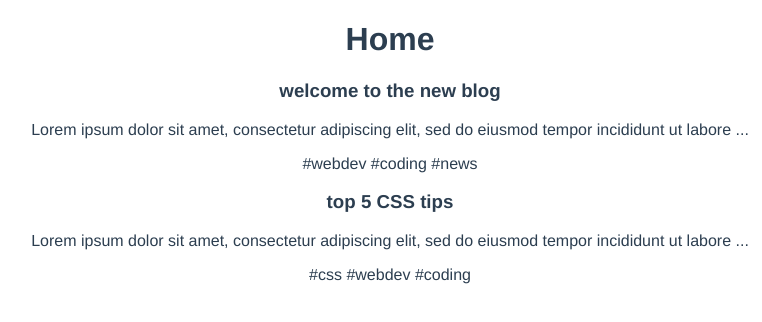
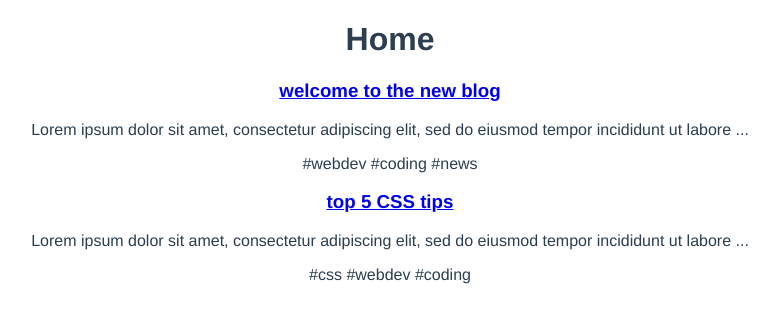
Before and after one commit to towsif031/vue-blog, a Vue app: page / in a window 1280 px wide. Shown: the top 322 px of the page, without its empty margins (250-1012 px from the left). Built offline with nearby package versions, Linux system fonts and the light colour scheme; data requests are answered from the project's data file.

Commit message:
routes for post details pages.

```diff
--- a/src/components/PostList.vue
+++ b/src/components/PostList.vue
@@ -5,7 +5,6 @@
 </template>
 
 <script>
-import { onMounted, onUnmounted, onUpdated } from '@vue/runtime-core';
 import SinglePost from './SinglePost.vue';
 
 export default {
--- a/src/components/SinglePost.vue
+++ b/src/components/SinglePost.vue
@@ -1,13 +1,15 @@
 <template>
 	<div class="post">
-		<h3>{{ post.title }}</h3>
+		<router-link :to="{ name: 'Details', params: { id: post.id } }">
+			<h3>{{ post.title }}</h3>
+		</router-link>
 		<p>{{ snippet }}</p>
 		<span v-for="tag in post.tags" :key="tag"> #{{ tag }} </span>
 	</div>
 </template>
 
 <script>
-import { computed } from '@vue/reactivity';
+import { computed } from 'vue';
 export default {
 	props: ['post'],
 	setup(props) {
--- a/src/router/index.js
+++ b/src/router/index.js
@@ -1,11 +1,18 @@
 import { createRouter, createWebHistory } from 'vue-router';
 import Home from '../views/Home.vue';
+import Details from '../views/Details.vue';
 
 const routes = [
 	{
 		path: '/',
 		name: 'Home',
 		component: Home
+	},
+	{
+		path: '/posts/:id',
+		name: 'Details',
+		component: Details,
+		props: true
 	}
 ];
 
--- /dev/null
+++ b/src/views/Details.vue
@@ -0,0 +1,9 @@
+<template>
+	details
+</template>
+
+<script>
+export default {};
+</script>
+
+<style></style>
```
